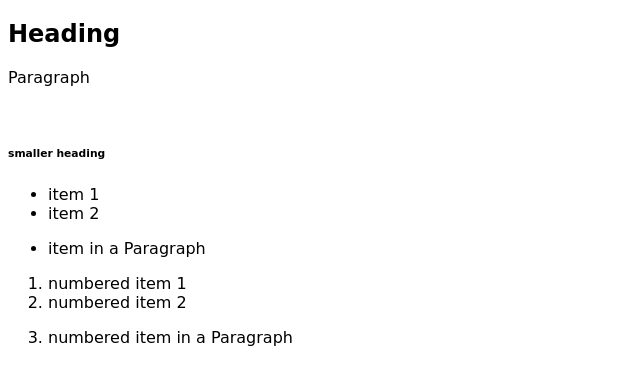
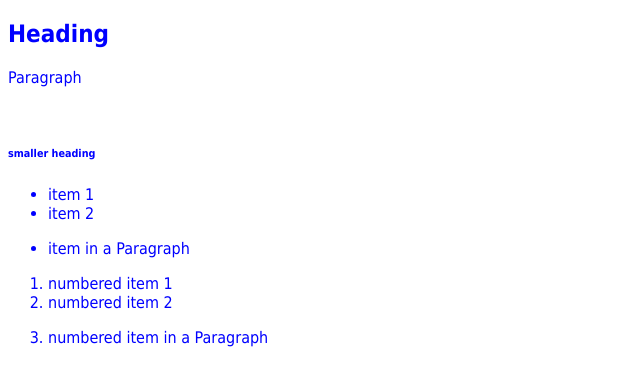
Before and after one commit to VogonPoetries/MyWeb, a plain HTML site: page index.html in a window 1280 px wide. Shown: the whole page, without its empty margins (0-640 px from the left). Drawn offline with Linux system fonts and the light colour scheme.

Commit message:
Update style.css

```diff
--- a/style.css
+++ b/style.css
@@ -1,4 +1,10 @@
 body
 {
-  font-family: cursive;
+  font-family: Tahoma, sans-serif;
+  color: blue;
 }
+
+p
+{
+  font-size:
+}
```
